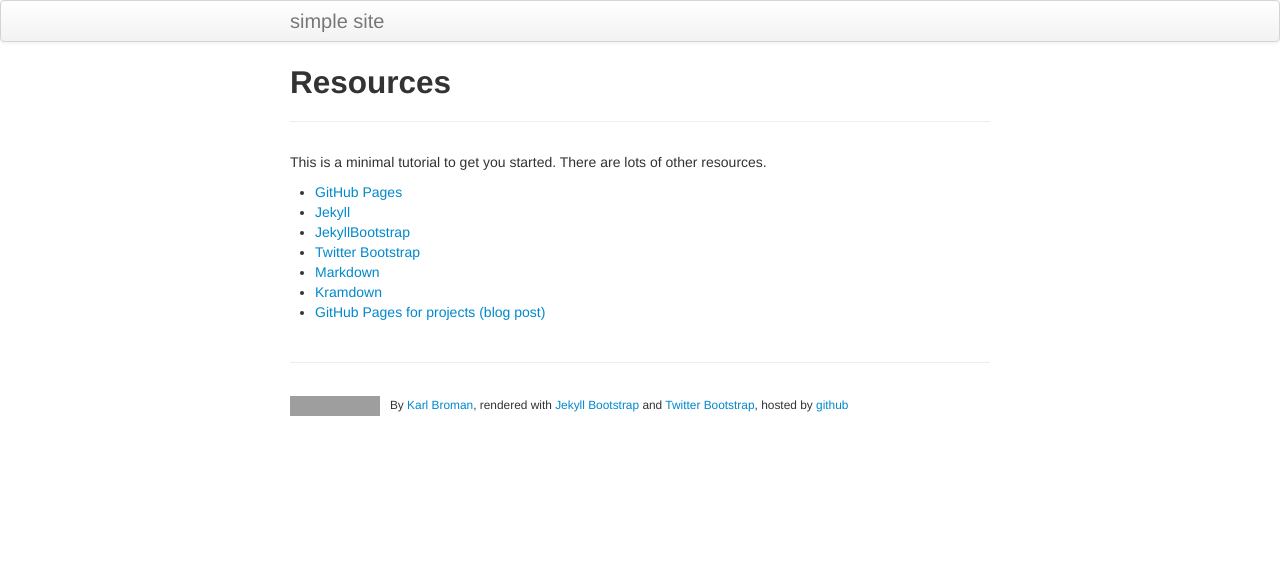
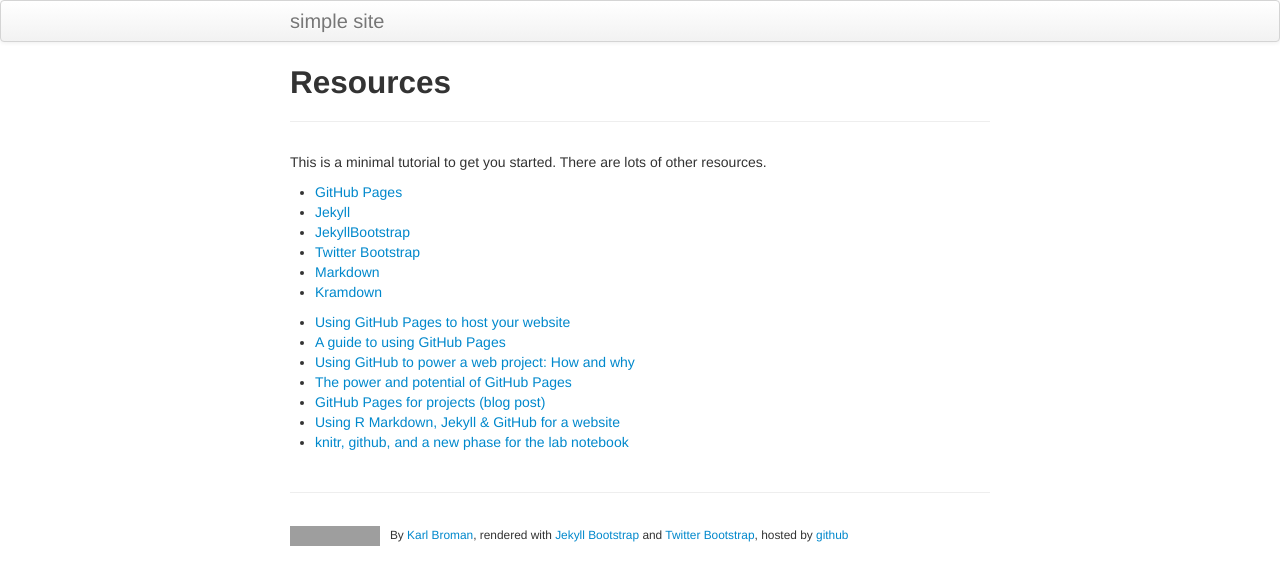
Before and after one commit to kbroman/simple_site, a Jekyll site: the page built from pages/resources.md, in a window 1280 px wide. Shown: the top 585 px of the page. Built offline with Jekyll 4.4.1, drawn with Linux system fonts in a browser that asks for light colours; grey boxes are pictures that could not be loaded.

Commit message:
Add to resources page

```diff
--- a/pages/resources.md
+++ b/pages/resources.md
@@ -12,4 +12,11 @@ other resources.
 - [Twitter Bootstrap](http://getbootstrap.com)
 - [Markdown](https://daringfireball.net/projects/markdown)
 - [Kramdown](http://kramdown.gettalong.org)
+
+- [Using GitHub Pages to host your website](http://bcreativeweb.blogspot.com/2013/08/using-github-pages-to-host-your-website.html)
+- [A guide to using GitHub Pages](http://www.thinkful.com/learn/a-guide-to-using-github-pages/)
+- [Using GitHub to power a web project: How and why](http://audreywatters.com/2013/07/07/how-to-run-your-site-on-github/)
+- [The power and potential of GitHub Pages](https://konklone.com/post/the-power-and-potential-of-github-pages)
 - [GitHub Pages for projects (blog post)](http://blog.aquinzi.com/gh-pages-project/)
+- [Using R Markdown, Jekyll & GitHub for a website](http://jason.bryer.org/posts/2012-12-10/Markdown_Jekyll_R_for_Blogging.html)
+- [knitr, github, and a new phase for the lab notebook](http://carlboettiger.info/2012/03/21/knitr-github-and-a-new-phase-for-the-lab-notebook.html)
```
